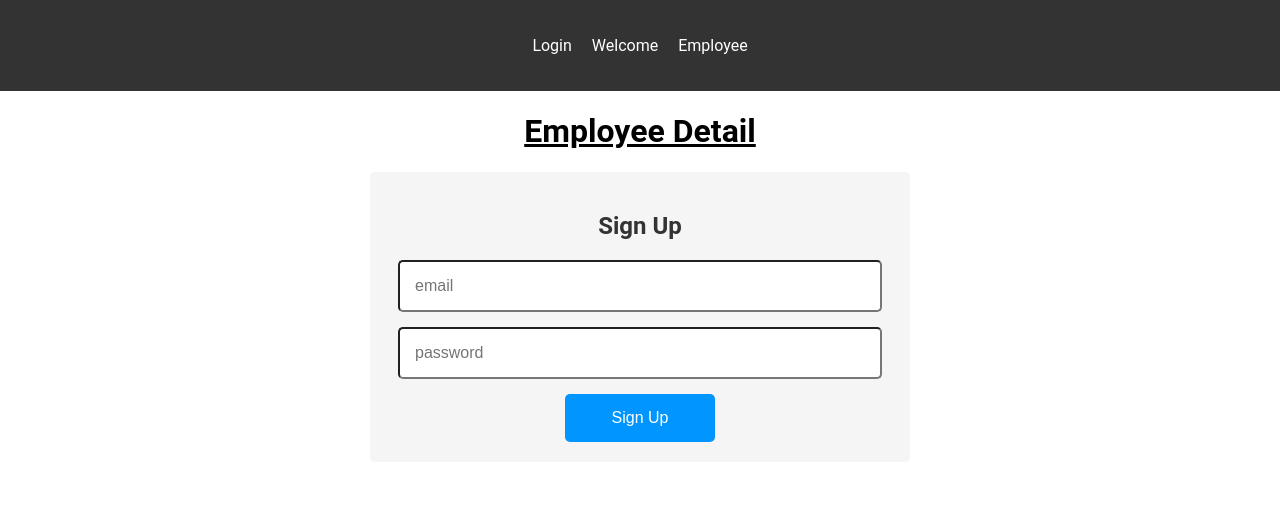
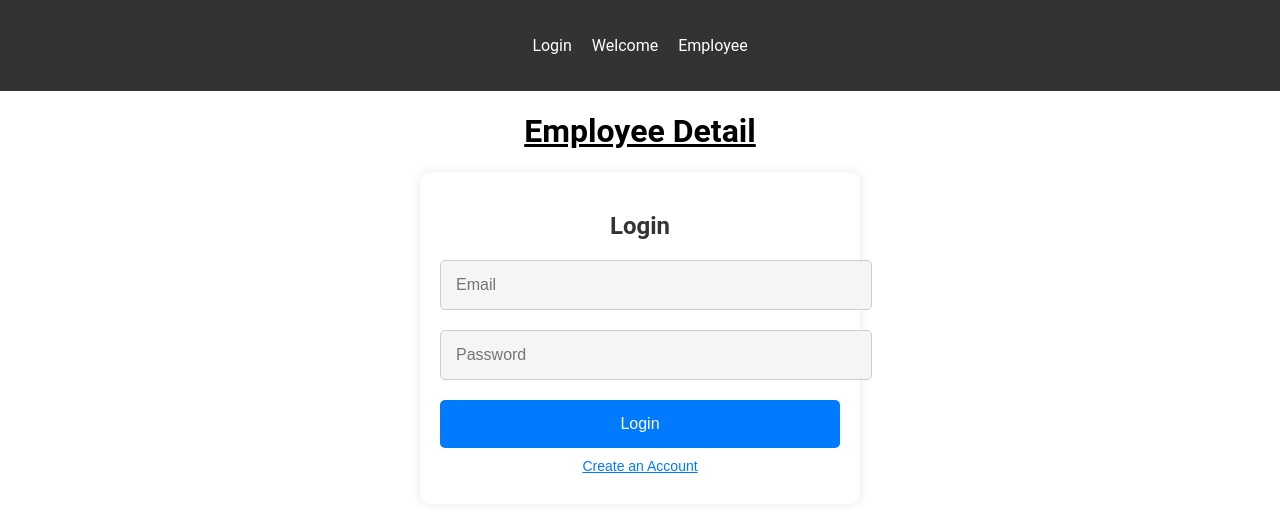
Before and after one commit to bubun123-git/myassignment1, a React (Create React App) app: page /Home in a window 1280 px wide. Shown: the top 512 px of the page. Built offline with nearby package versions, Linux system fonts and the light colour scheme.

Commit message:
made sign up page

```diff
--- a/src/Components/Signup.css
+++ b/src/Components/Signup.css
@@ -1,9 +1,10 @@
 .signup-container {
-    max-width: 500px;
+    max-width: 400px; /* Adjusted max-width for better fitting */
     margin: auto;
     padding: 20px;
-    border-radius: 5px;
-    background-color: #f5f5f5;
+    border-radius: 10px; /* Increased border radius for a softer look */
+    background-color: #fff; /* Changed background color to white */
+    box-shadow: 0px 0px 10px rgba(0, 0, 0, 0.1); /* Added subtle box shadow */
   }
 
   .signup-container h2 {
@@ -13,24 +14,25 @@
   }
 
   .input-field {
-    width: 90%;
+    width: 100%; /* Adjusted width for full width */
     padding: 15px;
-    margin-bottom: 15px;
-    background-color: #fff; /* Removed border for flat look */
+    margin-bottom: 20px; /* Increased margin bottom for better spacing */
+    background-color: #f5f5f5; /* Lighter background color */
+    border: 1px solid #ccc; /* Added border for better separation */
     border-radius: 5px;
     font-size: 16px;
-    box-shadow: none; /* Removed shadow */
   }
 
   .input-field:focus {
     outline: none;
-    background-color: #e6e6e6; /* Subtle background change on focus */
+    background-color: #e0e0e0; /* Changed background color on focus */
+    border-color: #007bff; /* Changed border color on focus */
   }
 
   .signup-btn {
-    width: 30%;
+    width: 100%; /* Adjusted width for full width */
     padding: 15px;
-    background-color: #0095ff; /* Lighter blue */
+    background-color: #007bff; /* Changed button color to blue */
     color: #fff;
     border: none;
     border-radius: 5px;
@@ -40,11 +42,20 @@
   }
 
   .signup-btn:hover {
-    background-color: #007bff; /* Darker blue on hover */
+    background-color: #0056b3; /* Darker blue on hover */
   }
 
-  .error-msg {
-    color: red;
-    margin-top: 10px;
+  .toggle-btn {
+    width: 100%; /* Adjusted width for full width */
+    padding: 10px;
+    background-color: transparent; /* Transparent background */
+    border: none;
+    color: #007bff; /* Blue color for text */
+    cursor: pointer;
     font-size: 14px;
+    text-decoration: underline; /* Underline text */
   }
+
+  .toggle-btn:hover {
+    color: #0056b3; /* Darker blue on hover */
+  }
--- a/src/Components/Signup.js
+++ b/src/Components/Signup.js
@@ -1,17 +1,41 @@
 import React from "react";
 import { useState } from "react";
 import "../Components/Signup.css";
+
+
 function Signup() {
   const [email, setEmail] = useState("");
   const [password, setPassword] = useState("");
+  const [isSigningUp, setIsSigningUp] = useState(false); // State variable to track whether user wants to sign up
+
+  const toggleSignup = () => {
+    setIsSigningUp(!isSigningUp);
+  };
+
+  const handleSubmit = (e) => {
+    e.preventDefault();
+    if (isSigningUp) {
+      // Handle account creation logic here
+      console.log(
+        "Creating account with email:",
+        email,
+        "and password:",
+        password
+      );
+    } else {
+      // Handle login logic here
+      console.log("Logging in with email:", email, "and password:", password);
+    }
+  };
+
   return (
     <div className="signup-container">
-      <form>
-        <h2>Sign Up</h2>
+      <form onSubmit={handleSubmit}>
+        <h2>{isSigningUp ? "Create Account" : "Login"}</h2>
         <input
           className="input-field"
           type="text"
-          placeholder="email"
+          placeholder="Email"
           value={email}
           onChange={(e) => setEmail(e.target.value)}
         />
@@ -19,12 +43,19 @@ function Signup() {
         <input
           className="input-field"
           type="password"
-          placeholder="password"
+          placeholder="Password"
           value={password}
           onChange={(e) => setPassword(e.target.value)}
         />
-        <button className="signup-btn">Sign Up</button>
+        <br />
+        <button type="submit" className="signup-btn">
+          {isSigningUp ? "Create Account" : "Login"}
+        </button>
       </form>
+
+      <button className="toggle-btn" onClick={toggleSignup}>
+        {isSigningUp ? "Already have an account? Login" : "Create an Account"}
+      </button>
     </div>
   );
 }
```
